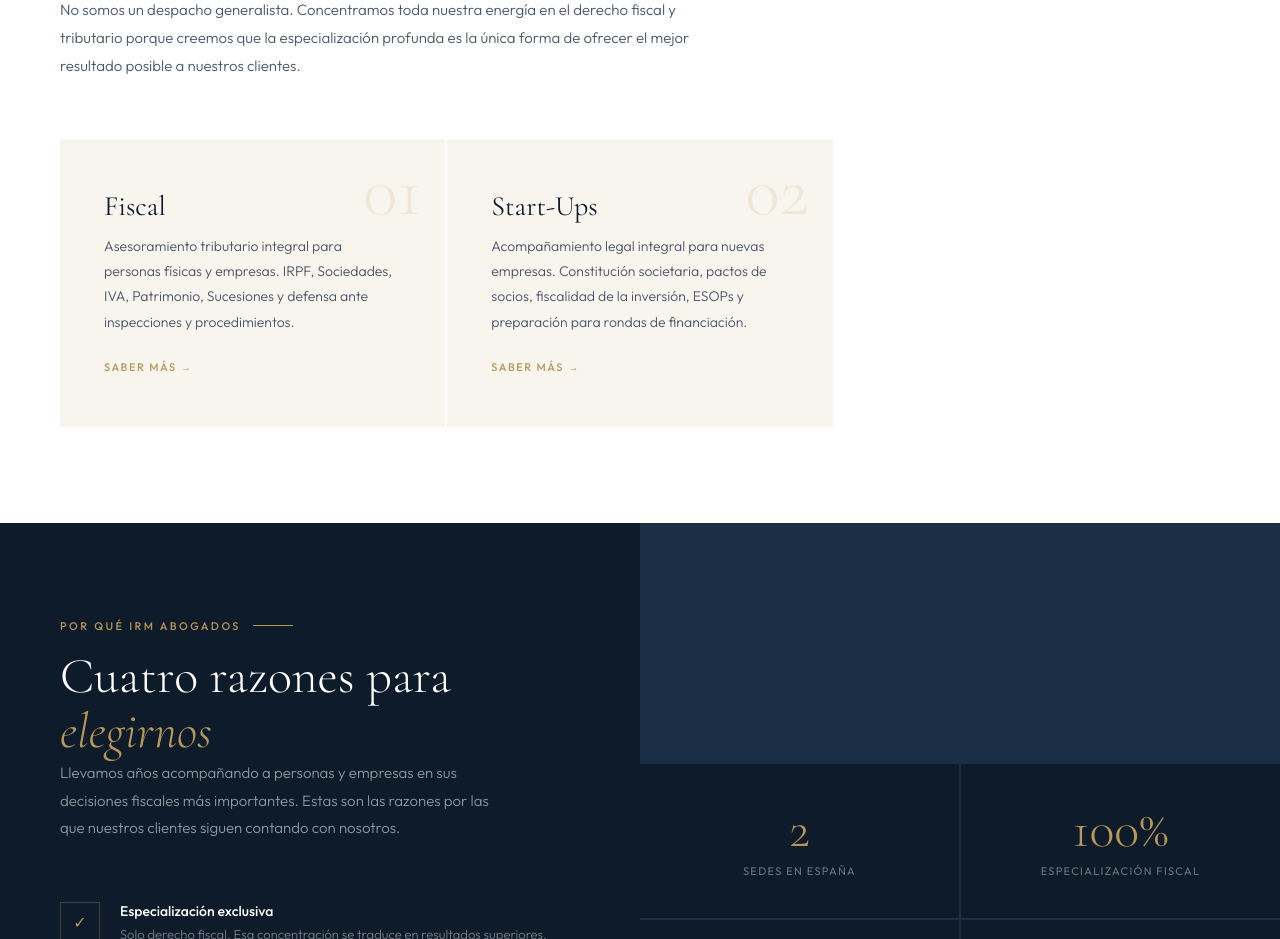
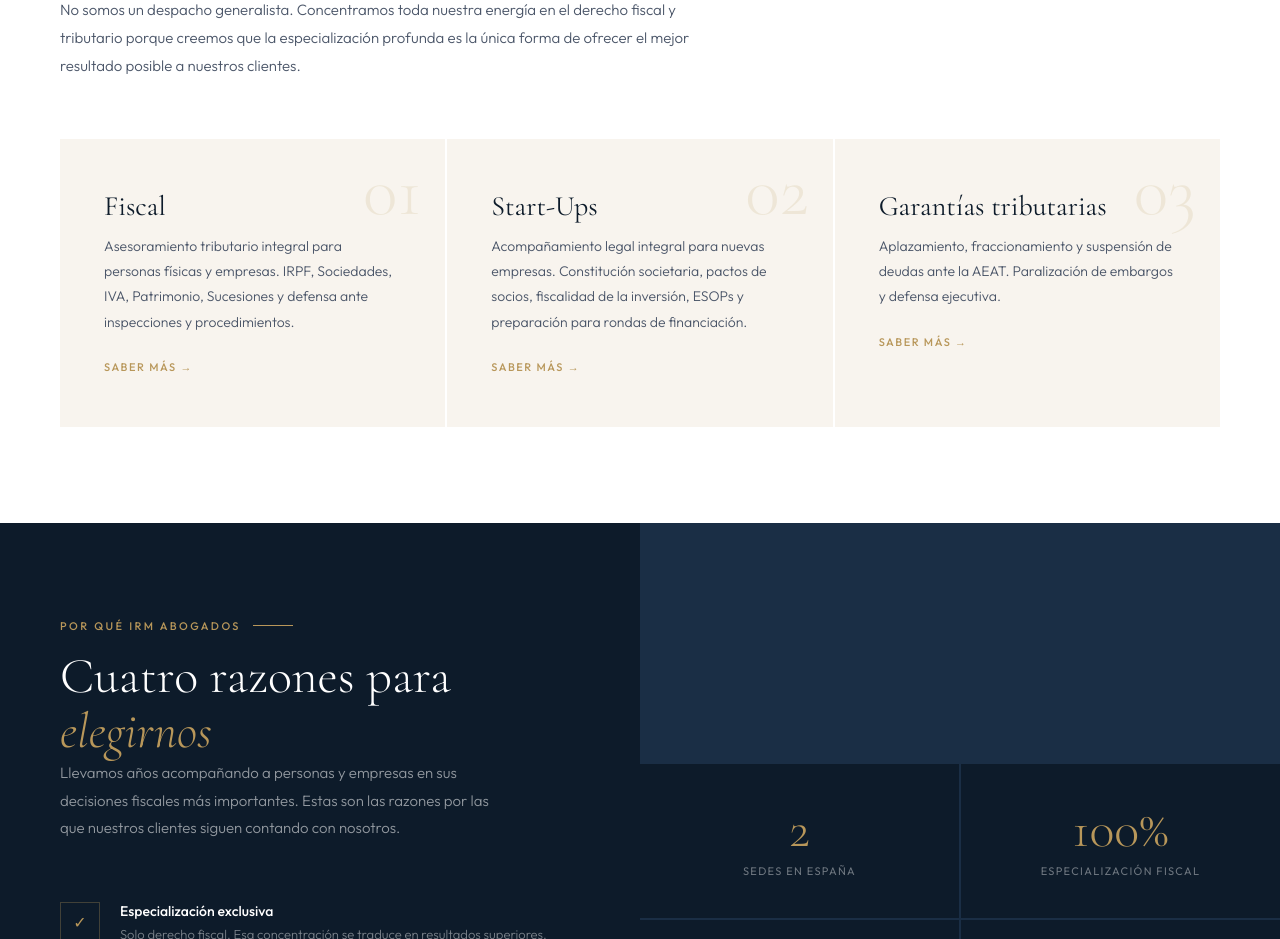
Before and after one commit to Ivanrm01/IRM-Abogados, a Next.js app: page / in a window 1280 px wide. Shown: the part 1040-1979 px from the top of the page. Built offline with nearby package versions, Linux system fonts and the light colour scheme.

Commit message:
Update page.jsx

```diff
--- a/app/page.jsx
+++ b/app/page.jsx
@@ -47,6 +47,7 @@ export default function HomePage() {
           {[
             { num: '01', title: 'Fiscal', desc: 'Asesoramiento tributario integral para personas físicas y empresas. IRPF, Sociedades, IVA, Patrimonio, Sucesiones y defensa ante inspecciones y procedimientos.', href: '/fiscal' },
             { num: '02', title: 'Start-Ups', desc: 'Acompañamiento legal integral para nuevas empresas. Constitución societaria, pactos de socios, fiscalidad de la inversión, ESOPs y preparación para rondas de financiación.', href: '/asesoramiento-start-ups' },
+            { num: '03', title: 'Garantías tributarias', desc: 'Aplazamiento, fraccionamiento y suspensión de deudas ante la AEAT. Paralización de embargos y defensa ejecutiva.', href: '/garantias-deuda-aeat' },
           ].map(a => (
             <Link key={a.href} href={a.href} className={styles.areaCard}>
               <div className={styles.areaNum}>{a.num}</div>
```
